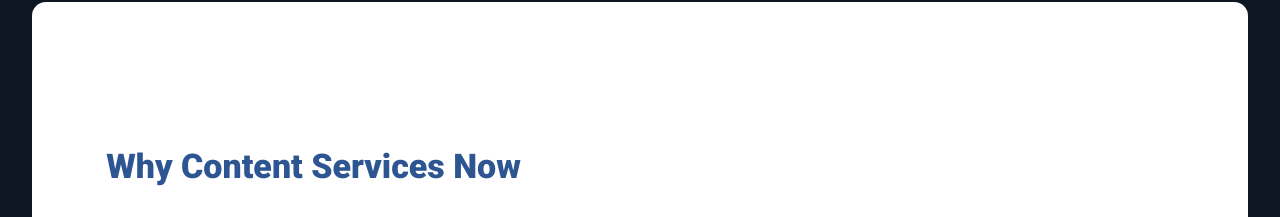
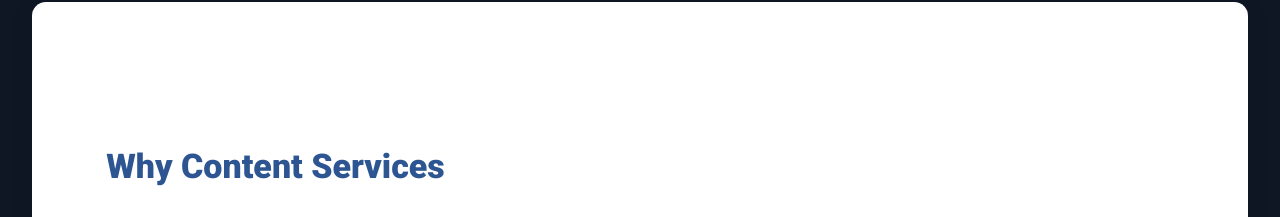
Before and after one commit to allinadvertising/content-services, a plain HTML site: page content-services-proposal/index.html in a window 1280 px wide. Shown: the part 1558-1775 px from the top of the page. Drawn offline with Linux system fonts and the light colour scheme.

Commit message:
Update slide title for clarity in the SEO Content Services proposal

```diff
--- a/content-services-proposal/index.html
+++ b/content-services-proposal/index.html
@@ -341,7 +341,7 @@
 <!-- SLIDE 3: WHY NOW -->
 <!-- ═══════════════════════════════════════════ -->
 <div class="slide">
-  <h2>Why Content Services Now</h2>
+  <h2>Why Content Services</h2>
   <div class="two-col">
     <div>
       <div class="info-card blue" style="margin-bottom:16px;">
```
